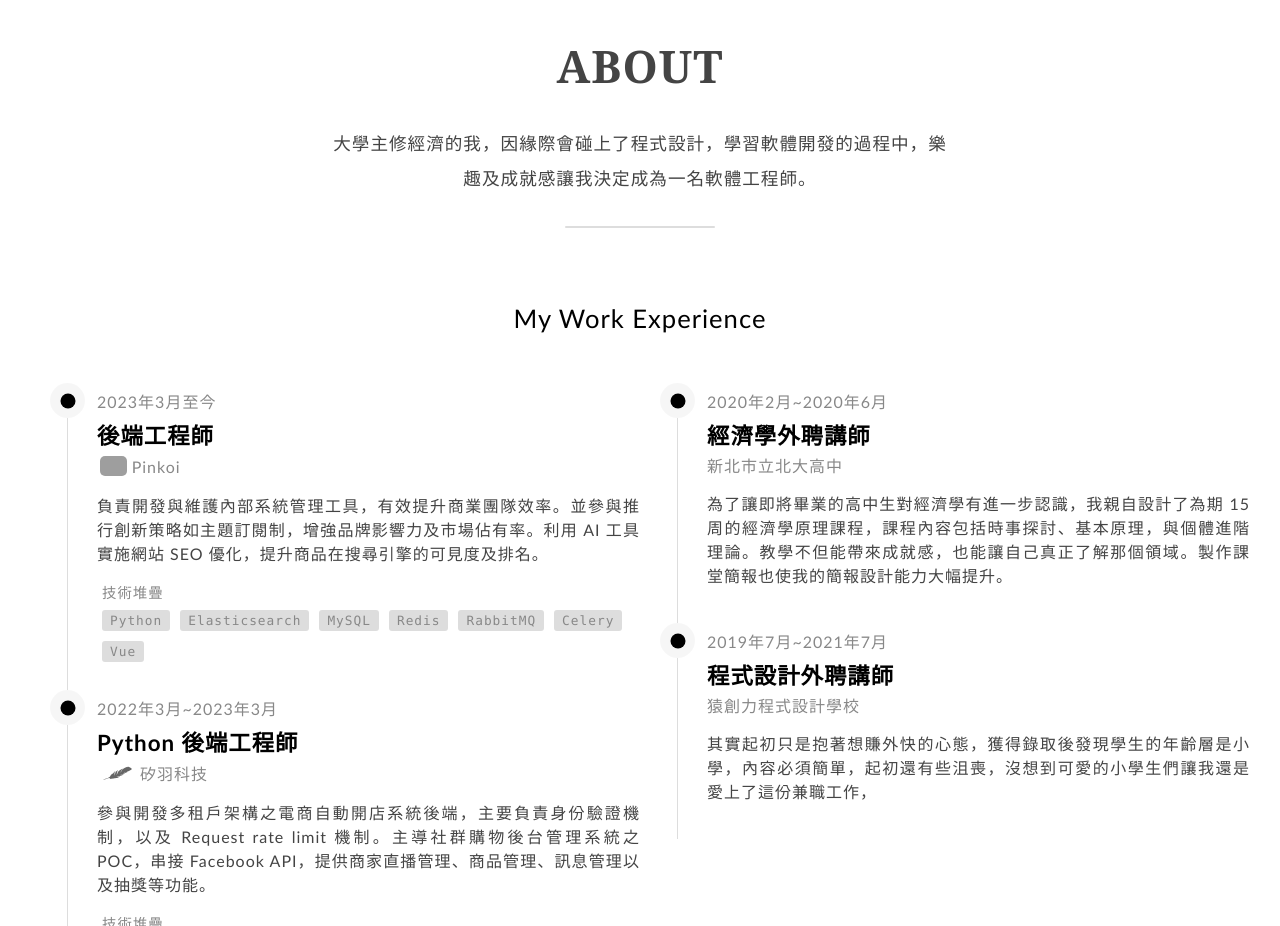
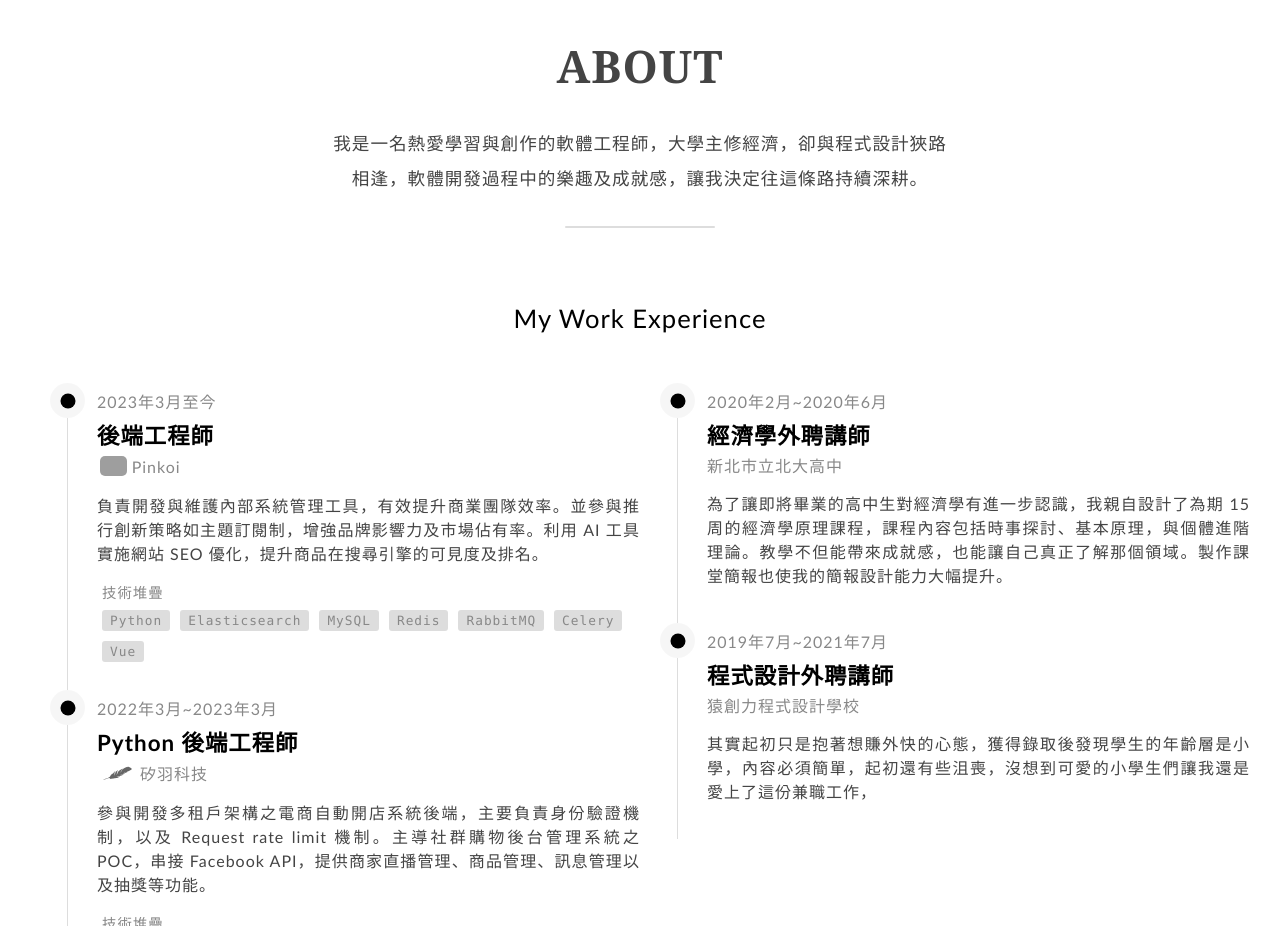
Before and after one commit to bingyangchen/bingyangchen.github.io, a React (Create React App) app: page / in a window 1280 px wide. Shown: the part 840-1766 px from the top of the page. Built offline with nearby package versions, Linux system fonts and the light colour scheme; grey boxes are pictures that could not be loaded.

Commit message:
update about message

```diff
--- a/src/pages/Main/Home/Home.tsx
+++ b/src/pages/Main/Home/Home.tsx
@@ -106,7 +106,7 @@ class Home extends React.Component<Props, State> {
                 >
                     <h2>ABOUT</h2>
                     <div className={styles.subtitle}>
-                        大學主修經濟的我，因緣際會碰上了程式設計，學習軟體開發的過程中，樂趣及成就感讓我決定成為一名軟體工程師。
+                        我是一名熱愛學習與創作的軟體工程師，大學主修經濟，卻與程式設計狹路相逢，軟體開發過程中的樂趣及成就感，讓我決定往這條路持續深耕。
                     </div>
                     <hr />
                     <h3>My Work Experience</h3>
```
